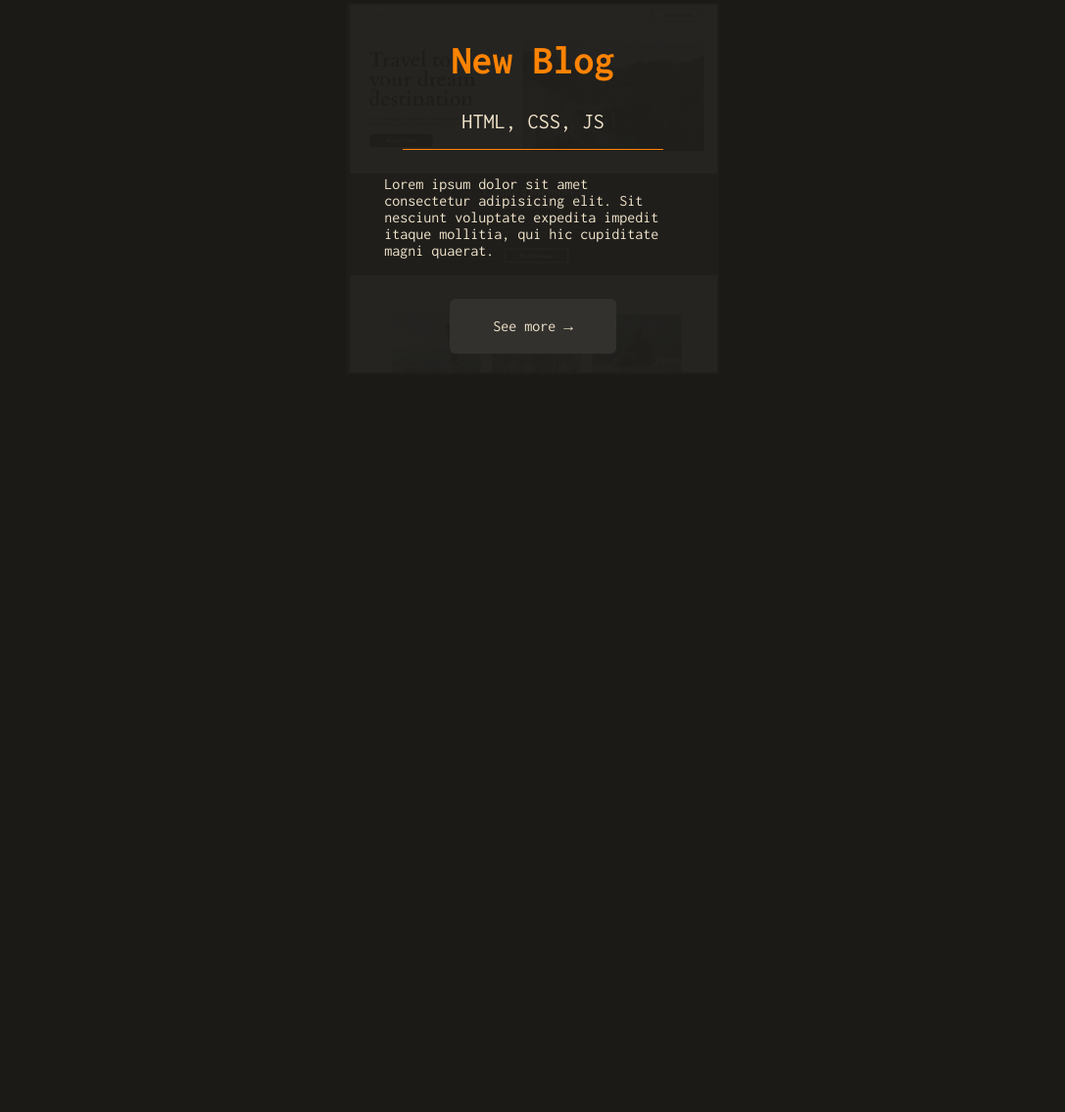
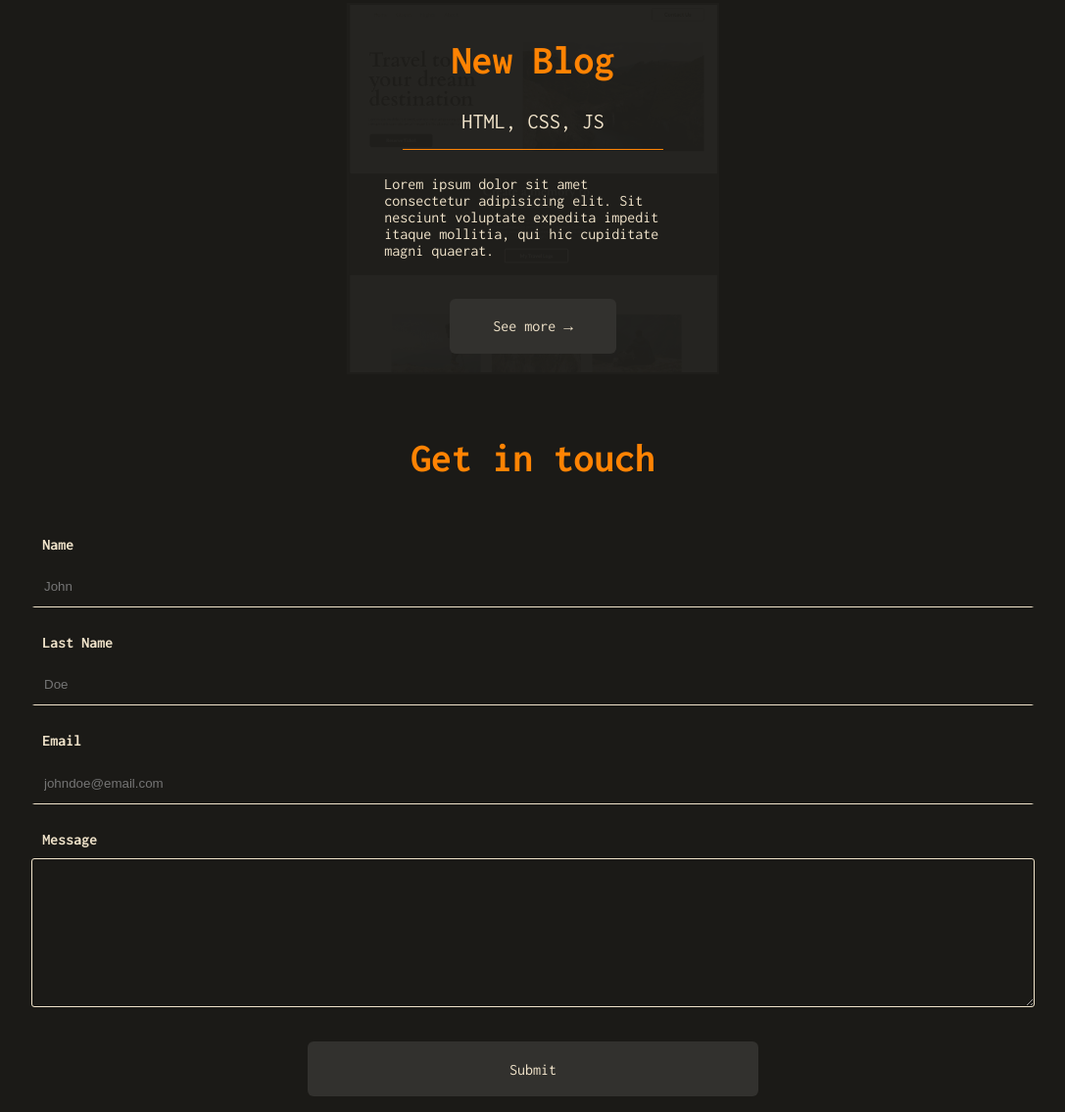
Before and after one commit to danyhoshi/portfolioproject, a website: page index.html in a window 1280 px wide. Shown: the part 3109-4244 px from the top of the page at 98% size, without its empty margins (96-1183 px from the left). Before the commit the page ends 3507 px from the top, so only its background shows below. Drawn offline with Linux system fonts and the light colour scheme.

Commit message:
Add html structure and styles for the form

```diff
--- a/css/style.css
+++ b/css/style.css
@@ -4,6 +4,7 @@
   --color-pri-text: #f0e3ca;
   --color-title-text: #ff8303;
   --color-base-bg-transp: #1f1e1bf7;
+  --input-shadows: rgba(163, 163, 163, 1);
   --font-family: 'Inconsolata', monospace;
   --font-family-logo: 'Anton', sans-serif;
   --font-family-logo-sec: 'Inter', sans-serif;
@@ -70,6 +71,17 @@ a {
 img {
   max-width: 100%;
   height: auto;
+}
+
+textarea {
+  width: 100%;
+  color: var(--color-pri-text);
+  background-color: var(--color-bg-base);
+  border: 1px solid var(--color-pri-text);
+  border-bottom: 1px solid var(--color-pri-text);
+  border-radius: 3px;
+  line-height: 15px; /*para asegurarnos de que el texto este centrado verticalmente respecto al height */
+  padding: 0 40px 0 10px;
 }
 
 .presentation-container p {
@@ -355,7 +367,8 @@ img {
   margin: 1rem 1rem;
 }
 
-.work-info button {
+.work-info button,
+.btn__form {
   display: flex;
   flex-flow: column nowrap;
   justify-content: center;
@@ -380,6 +393,96 @@ img {
   text-align: center;
 }
 
+
+.form {
+  display: flex;
+  flex-flow: column nowrap;
+  justify-content: center;
+  align-items: center;
+  gap: 1rem;
+  font: calc(var(--p-size)  + 1vw);
+  width: 100%;
+  box-sizing: border-box;
+}
+
+.group__form {
+  display: flex;
+  flex-flow: column nowrap;
+  justify-content: center;
+  align-items: flex-start;
+  width: 80%;
+}
+
+.group__form-btn-form {
+  display: flex;
+  flex-flow: column nowrap;
+  justify-content: center;
+  align-items: center;
+  width: 80%;
+}
+
+.label__form {
+  display: block;
+  font-weight: 700;
+  padding: 0.7rem;
+  cursor: pointer;
+}
+
+.group-input__form {
+  position: relative;
+  width: 100%;
+}
+
+.input__form {
+  width: 100%;
+  color: var(--color-pri-text);
+  background-color: var(--color-bg-base);
+  border: 3px solid transparent;
+  border-bottom: 1px solid var(--color-pri-text);
+  border-radius: 3px;
+  height: 45px;
+  line-height: 15px;
+  padding: 0 40px 0 10px;
+}
+
+.input-error__form {
+  display: none;
+}
+
+.input__form:focus {
+  border: 3px solid var(--color-title-text);
+  outline: none;
+  box-shadow: 3px 0 15px rgba(163, 163, 163, 0.4);
+}
+
+textarea:focus {
+  border: 3px solid var(--color-title-text);
+  outline: none;
+  box-shadow: 3px 0 30px rgba(163, 163, 163, 0.4);
+  width: 100%;
+}
+
+.validation-state__form {
+  position: absolute;
+  right: 10px; /* Position from right to left */
+  bottom: 15px;
+  z-index: 1000;
+  font-size: 1em;
+  opacity: 0; /* It doesn't show until I want to */
+}
+
+.message__form {
+  display: none;
+}
+
+.submit-success__form {
+  display: none;
+}
+
+.btn__form:hover {
+  box-shadow: 3px 0 30px var(--input-shadows);
+}
+
 .work-card:hover .work-info {
   opacity: 0;
   pointer-events: none;
--- a/index.html
+++ b/index.html
@@ -110,6 +110,54 @@
                     </div>
                 </div>
             </section>
+            <section class="contact">
+                <h3 class="title-section">Get in touch</h3>
+            <form class="form">
+                <div class="group__form">
+                    <label for="name" class="label__form">Name</label>
+                    <div class="group-input__form">
+                        <input type="text" class="input__form" name="name" id="name" placeholder="John" maxlength="30" required>
+                        <span class="validation-state__form material-symbols-outlined">cancel</span>
+                    </div>
+                    <p class="input-error__form">The name must only have letters and spaces.</p>
+                </div>
+
+                 <div class="group__form">
+                    <label for="lastname" class="label__form">Last Name</label>
+                    <div class="group-input__form">
+                        <input type="text" class="input__form" name="lastname" id="lastname" placeholder="Doe" maxlength="30" required>
+                        <span class="validation-state__form material-symbols-outlined">cancel</span>
+                    </div>
+                    <p class="input-error__form">The name must only have letters and spaces.</p>
+                </div>
+
+               <div class="group__form">
+                    <label for="email" class="label__form">Email</label>
+                    <div class="group-input__form">
+                        <input type="email" class="input__form" name="email" id="email" placeholder="johndoe@email.com" required>
+                        <span class="validation-state__form material-symbols-outlined">cancel</span>
+                    </div>
+                    <p class="input-error__form">Please insert a valid email address</p>
+                </div>
+
+                 <div class="group__form">
+                    <label for="message" class="label__form" required>Message</label>
+                    <div class="group-input__form">
+                        <textarea maxlength="500" rows="10" cols="60"></textarea>
+                    </div>
+                    <p class="input-error__form">Please insert a message</p>
+                </div>
+
+                <div class="message__form">
+                    <p><span class="material-symbols-outlined">warning</span><b>Error: </b>Please fill in the form correctly</p>
+                </div>
+
+                 <div class="group__form-btn-form">
+                    <button type="submit" class="btn__form">Submit</button>
+                    <p class="submit-success__form">The form was sent successfully</p>
+                </div>
+            </form>
+        </section>
         </main>
     </div>
 </body>
```
